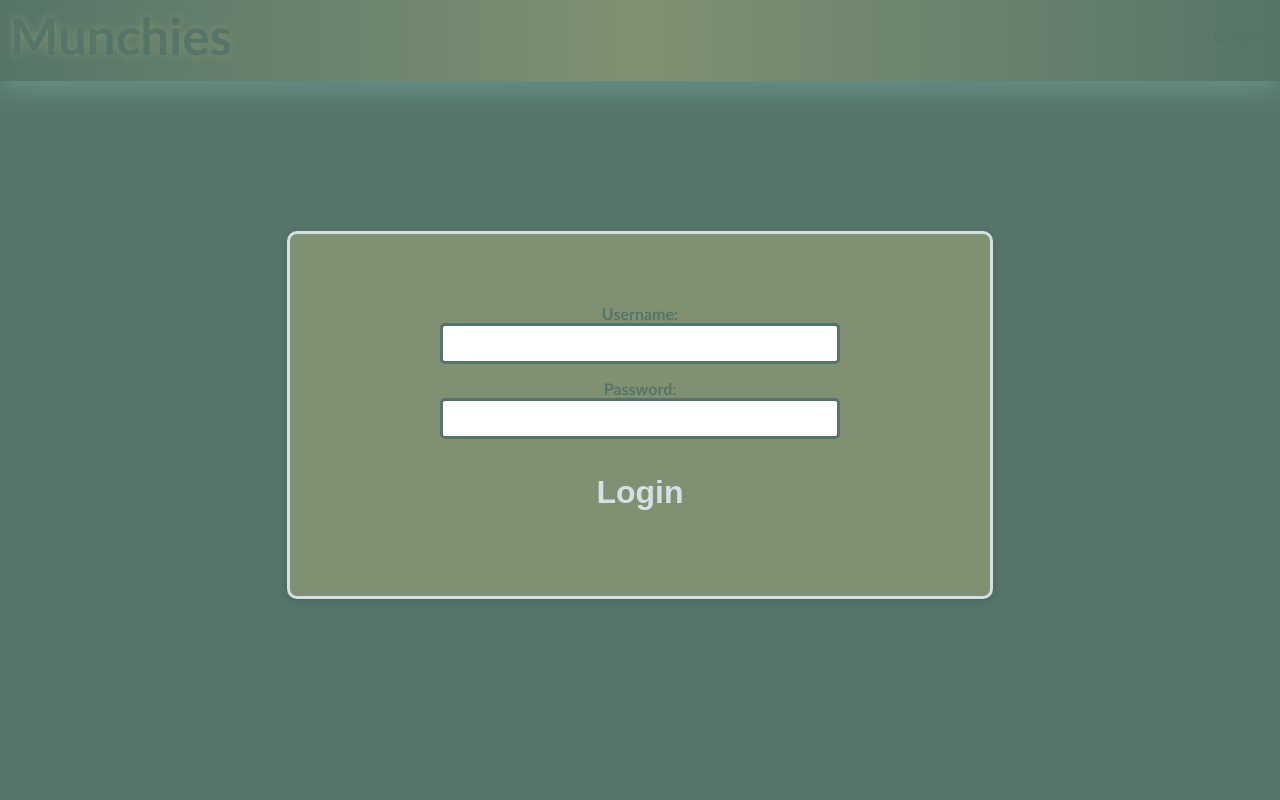
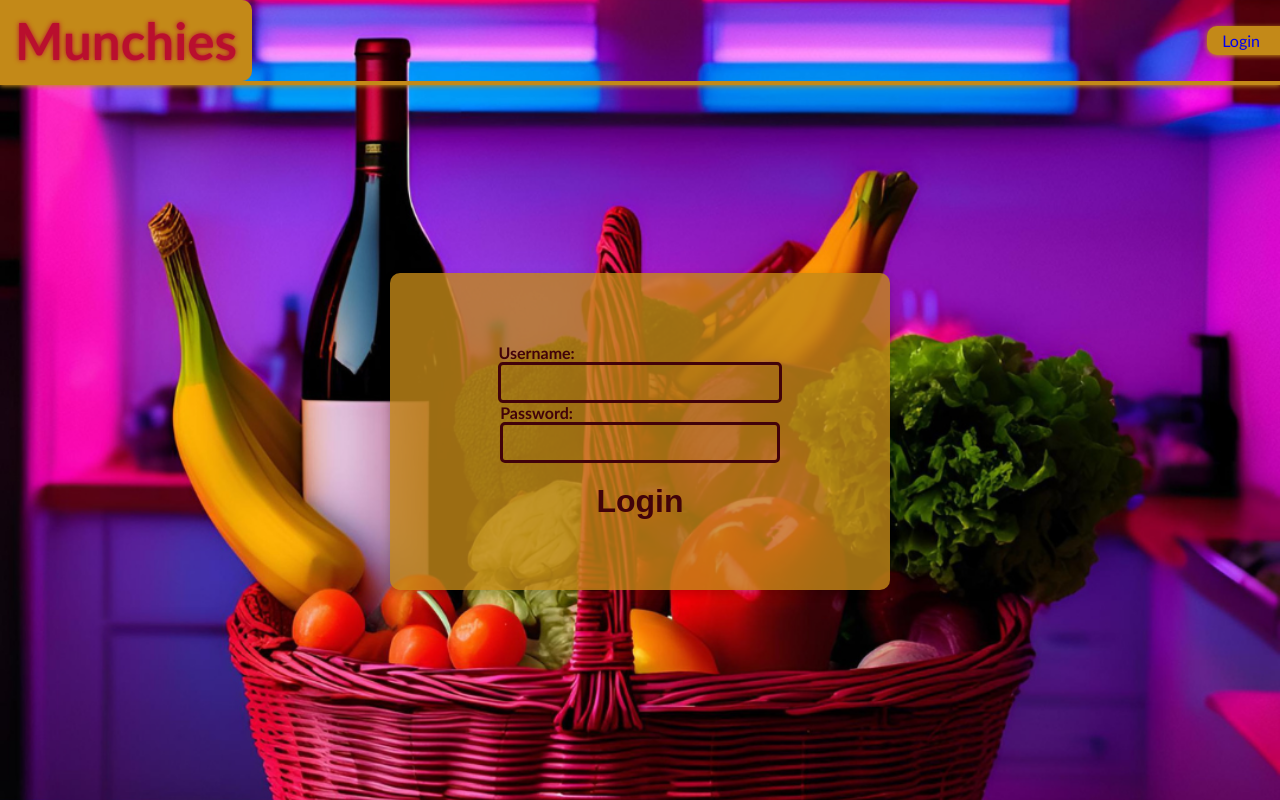
Before and after one commit to AshB88/Munchies, a React (Vite) app in the folder client/: page /login in a window 1280 px wide. Built offline with nearby package versions, Linux system fonts and the light colour scheme.

Commit message:
Styles updates

```diff
--- a/client/src/App.tsx
+++ b/client/src/App.tsx
@@ -7,7 +7,7 @@ function App() {
   return (
     <div>
       <Navbar />
-      <main className='container pt-5'>
+      <main>
         <Outlet />
       </main>
     </div>
--- a/client/src/components/Navbar.tsx
+++ b/client/src/components/Navbar.tsx
@@ -29,18 +29,32 @@ const Navbar = () => {
           // Conditional rendering based on loginCheck state
           !loginCheck ? (
             // Render login button if user is not logged in
+            /*
             <button className="btn" id="login" type='button'>
               <Link to='/login'>Login</Link>
             </button>
+            */
+            <div>
+              <ul className="nav-links">
+                <li className="nav-item"><Link to='/login'>Login</Link></li>
+              </ul>
+            </div>
           ) : (
             // Render logout button if user is logged in
             <>
+            {/*
               <button className="btn" id="logout" type='button' onClick={() => {
                 auth.logout();  // Call logout() method from auth utility on button click
               }}>Logout</button>
+            */}
               <div>
-                <Link to='/'>Home</Link>
-                <Link to='/PurchasedItems'>Purchased Items</Link>
+                <ul className="nav-links">
+                  <li className="nav-item"><Link to='/'>Home</Link></li>
+                  <li className="nav-item"><Link to='/PurchasedItems'>Purchased Items</Link></li>
+                  <li className="nav-item"><Link to='/login' onClick={() => {
+                    auth.logout();  // Call logout() method from auth utility on button click
+                  }}>Logout</Link></li>
+                </ul>
               </div>
             </>
           )
--- a/client/src/pages/Home.tsx
+++ b/client/src/pages/Home.tsx
@@ -14,7 +14,9 @@ const Home = () => {
     return (
         <>
             {!loginCheck ? (
-                <div className='login-notice'></div>
+                <div className='login-notice'>
+                    <h2>Please log in to view your grocery list!</h2>
+                </div>
             ) : (
                 <GroceryList />
             )}
--- a/client/styles/index.css
+++ b/client/styles/index.css
@@ -1,19 +1,10 @@
 :root {
-    /*
-    --primary: #89937C;
-    --secondary: #715B64;
-    --tertiary: #C1AE9F;
-    --dark: #69385C;
-    --light: #D3BDB0;
-    */
-    /* New colors */
-
-    --primary: #7F9172;
-    --secondary: #B49594;
-    --tertiary: #C9B1BD;
-    --dark: #567568;
-    --light: #D5DFE5;
-
+    /* Neon colors */
+    --primary: #C38918;
+    --secondary: #36033A;
+    --tertiary: #2D3B05;
+    --dark: #41020A;
+    --light: #B90F2E;
 
     font-synthesis: none;
     text-rendering: optimizeLegibility;
@@ -22,6 +13,142 @@
     -webkit-text-size-adjust: 100%;
 }
 
+body {
+    margin: 0;
+    padding: 0;
+    height: 100vh;
+    font-family: 'Trebuchet MS', 'Lucida Sans Unicode', 'Lucida Grande', 'Lucida Sans', Arial, sans-serif;
+    background: var(--light);
+    background-image: url("../assets/munchiesNeon3.png");
+    background-size: cover;
+    background-repeat: no-repeat;
+    background-position: center;
+    background-attachment: fixed;
+}
+
+header {
+    display: flex;
+    flex-direction: row;
+    justify-content: space-between;
+    flex-wrap: wrap;
+    align-items: center;
+    position: fixed;  /* Or fixed if you want it to stick at the top */
+    top: 0;
+    left: 0;
+    width: 100%;
+    background-color: transparent;
+    z-index: 1000; /* Ensure it's above other elements */
+    border-bottom: var(--primary) 4px solid;
+    box-shadow: var(--primary) 0px 1px 5px;
+}
+
+header h1 {
+    color: var(--light);
+    padding: 15px;
+    margin: 0;
+    font-size: 4vw;
+    line-height: 1;
+    text-shadow: var(--light) 0 0 5px;
+    background-color: var(--primary);
+    border-radius: 0 10px 10px 0px;
+}
+
+.navbar {
+    display: flex;
+    flex-direction: row;
+    flex-wrap: wrap;
+    list-style: none;
+    margin: 5px;
+    padding-right: 0px, 10px;
+}
+
+.navbar button {
+    background-color: transparent;
+    border: none;
+    font-size: larger;
+    border-radius: 5px;
+}
+
+.navbar button a {
+    color: var(--secondary);
+    text-decoration: none;
+    font-weight: bold;
+}
+
+.navbar button:hover {
+    background-color: var(--secondary);
+    color: var(--light);
+    border: var(--light) 2px solid;
+    box-shadow: var(--light) 2px 2px 10px;
+}
+
+.navbar button a:hover {
+    color: var(--light);
+}
+
+.nav-links {
+    display: flex;
+    flex-direction: row;
+    justify-content: space-between;
+    align-items: center;
+    width: 100%;
+    padding: 5px 5px;
+    background-color: var(--primary);
+    box-shadow: var(--primary) 0px 1px 5px;
+    list-style: none;
+    border-radius: 10px 0 0 10px;
+}
+
+.nav-links a {
+    text-decoration: none;
+    padding: 5px 10px;
+
+}
+
+.login-notice {
+    text-align: center;
+    background: rgba(195, 137, 24, 0.8);
+    padding: 30px 30px;
+    border-radius: 10px;
+    width: 900px;
+    max-width: 400px; /* Keeps form from stretching too wide */
+    box-shadow: 0px 4px 10px rgba(0, 0, 0, 0.2);
+    color: var(--secondary);
+    text-shadow: var(--light) 0 0 10px;
+}
+
+@media screen and (max-width: 980px) {
+    header {
+      padding: 0 0 10px 0;
+      justify-content: center;
+      text-align: center;
+    }
+
+    header h1 {
+      width: 100%;
+      padding-bottom: 10px;
+      margin-bottom: 10px;
+      font-size: 10vw;
+      background-color: var(--primary);
+      color: var(--tertiary);
+      text-shadow: var(--secondary) 0 0 10px;
+    }
+
+    .navbar button a {
+        color: var(--dark);
+        text-decoration: none;
+        font-weight: bold;
+    }
+}
+
+
+
+
+
+
+
+/* New CSS */
+/*
 body {
     background-color: var(--dark);
     margin: 0;
@@ -116,7 +243,11 @@ header h1 {
     font-size: 20vw;
   }
 
-  }
+
+*/
+
+
+
 
 
 /* Original CSS */
--- a/client/styles/login.css
+++ b/client/styles/login.css
@@ -1,3 +1,78 @@
+main {
+    display: flex;
+    justify-content: center;
+    align-items: center;
+    width: 100%;  /* Ensure full width */
+    height: calc(100vh - 80px);  /* Subtract header height */
+    margin-top: 80px;  /* Push it below the fixed header */
+    position: fixed;
+    z-index: 1;
+    margin-top: calc(4vw + 20px); /* Adjust based on header's font size */
+
+}
+
+
+
+.form-container {
+    display: flex;
+    flex-direction: column;
+    align-items: center;
+    position: relative;
+    z-index: 10;
+    background: rgba(195, 137, 24, 0.8);
+    padding: 50px 50px;
+    border-radius: 10px;
+    width: 900px;
+    max-width: 400px; /* Keeps form from stretching too wide */
+    box-shadow: 0px 4px 10px rgba(0, 0, 0, 0.2);
+}
+
+.login-form {
+    display: flex;
+    flex-direction: column;
+    width: 100%;
+    max-width: 400px;
+    padding-top: 20px;
+    align-items: center;
+}
+
+label {
+    margin-bottom: 5px;
+    color: var(--dark);
+    font-weight: bold;
+}
+
+input {
+    width: 100%;
+    padding: 10px;
+    border: var(--dark) 3px solid;
+    border-radius: 5px;
+    box-sizing: border-box;
+    background-color: transparent;
+}
+
+.login-form button {
+    padding: 10px 10px;
+    background-color: transparent;
+    color: var(--dark);
+    border: none;
+    border-radius: 5px;
+    cursor: pointer;
+    font-weight: bold;
+    font-size: 2rem;
+    margin: 10px;
+}
+
+.form-container button:hover {
+    color: var(--light);
+    text-shadow: var(--light) 0 0 10px;
+    background: rgba(45, 59, 5, 0.8)
+}
+
+
+
+/* New CSS */
+/*
 .form-container {
     display: flex;
     flex-direction: column;
@@ -57,6 +132,7 @@ button:hover {
     background-color: var(--light);
     color: var(--dark)
 }
+*/
 
 /*original css*/
 /*
```
Also changed, not shown: client/assets/munchiesNeon3.png (added), client/styles/GroceryPage.css (line endings or trailing spaces). Lines whose indentation alone changed are shown as unchanged.
